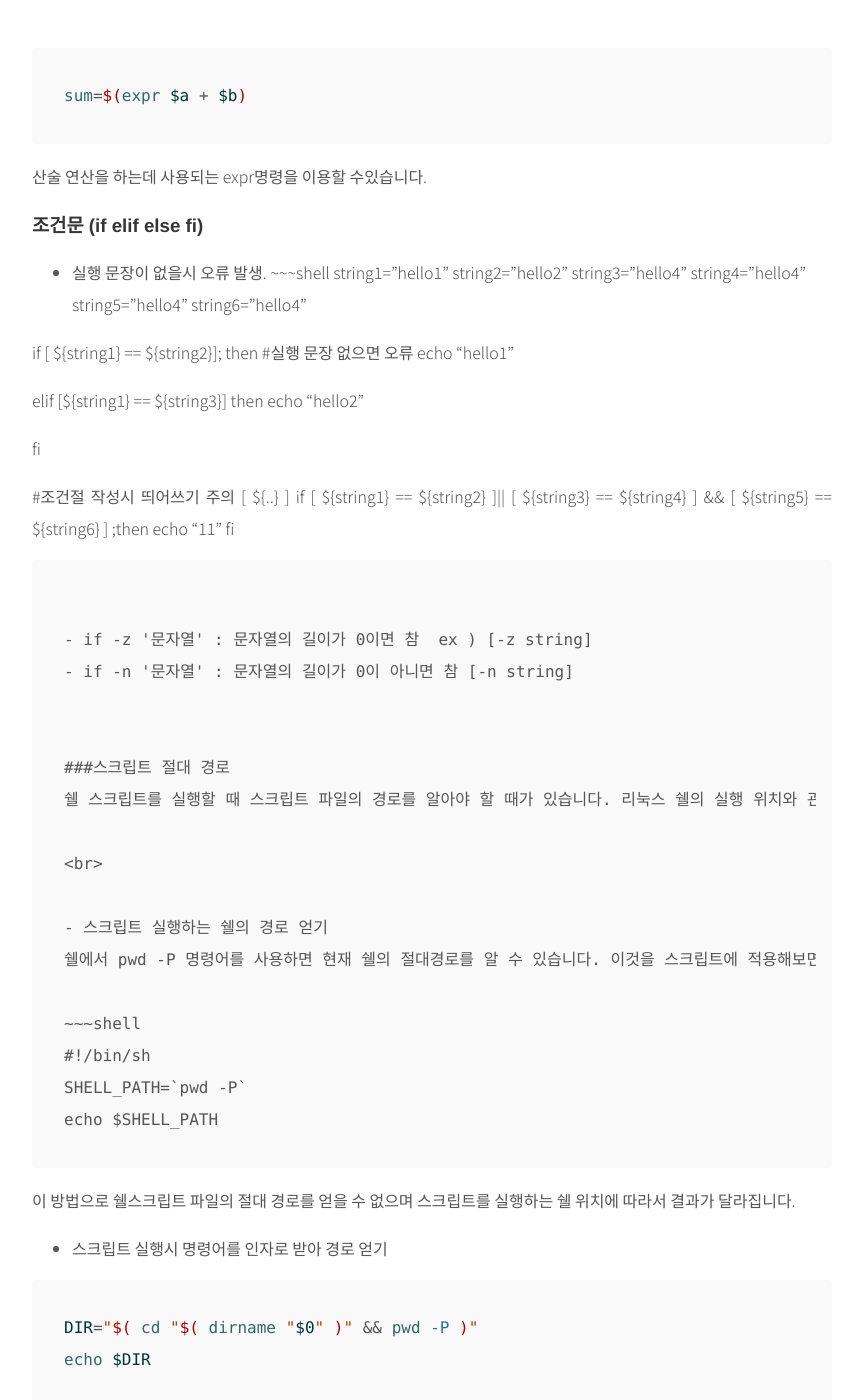
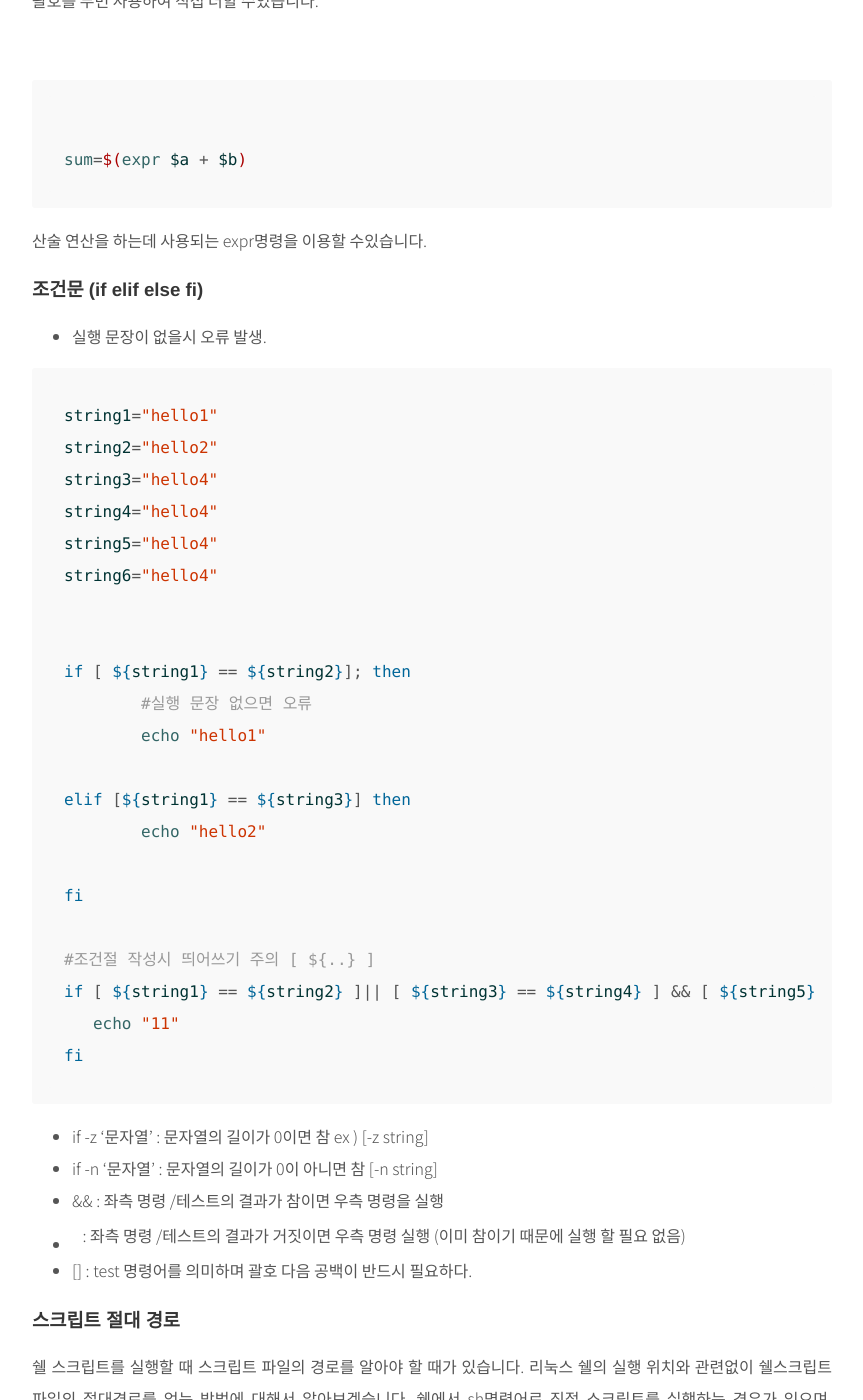
Before and after one commit to jhkim593/jhkim593.github.io, a Jekyll site: the page built from _posts/2021-11-20-shell script-posts.md, in a window 1280 px wide and 1400 px high, scrolled down 2718 px. Shown: the whole window, without its empty margins (208-1071 px from the left). Built offline with Jekyll 4.4.1, drawn with Linux system fonts in a browser that asks for light colours; some of the changed text lies outside the part shown.

Commit message:
update shell

```diff
--- a/_posts/2021-11-20-shell script-posts.md
+++ b/_posts/2021-11-20-shell script-posts.md
@@ -22,6 +22,7 @@ function string_test2() {
 
 string_test "hello" "world"
 ~~~
+
 결과로 인자값: hello world가 출력됩니다.
 
 ### 변수 (Variable)
@@ -78,6 +79,7 @@ do
 echo -n "$counter "
 done
 ~~~
+
 이중 괄호가 산술연산 기능을 확장해주기 때문에 반복문에 사용 가능합니다.
 
 ### 산술 연산
@@ -96,8 +98,10 @@ echo $sum
 
 
 ~~~shell
+
 sum=$(expr $a + $b)
 ~~~
+
 산술 연산을 하는데 사용되는 expr명령을 이용할 수있습니다.
 
 
@@ -105,6 +109,7 @@ sum=$(expr $a + $b)
 
 ### 조건문 (if elif else fi)
 - 실행 문장이 없을시 오류 발생.
+
 ~~~shell
 string1="hello1"
 string2="hello2"
@@ -112,6 +117,7 @@ string3="hello4"
 string4="hello4"
 string5="hello4"
 string6="hello4"
+
 
 if [ ${string1} == ${string2}]; then
 	#실행 문장 없으면 오류
@@ -130,9 +136,13 @@ fi
 
 - if -z '문자열' : 문자열의 길이가 0이면 참  ex ) [-z string]
 - if -n '문자열' : 문자열의 길이가 0이 아니면 참 [-n string]
+- && : 좌측 명령 /테스트의 결과가 참이면 우측 명령을 실행
+- || : 좌측 명령 /테스트의 결과가 거짓이면 우측 명령 실행 (이미 참이기 때문에 실행 할 필요 없음)
+- [] : test 명령어를 의미하며 괄호 다음 공백이 반드시 필요하다.
 
 
-###스크립트 절대 경로
+
+### 스크립트 절대 경로
 쉘 스크립트를 실행할 때 스크립트 파일의 경로를 알아야 할 때가 있습니다. 리눅스 쉘의 실행 위치와 관련없이 쉘스크립트 파일의 절대경로를 얻는 방법에 대해서 알아보겠습니다. 쉘에서 sh명령어로 직접 스크립트를 실행하는 경우가 있으며, source명령어로 환경변수만 읽어오는 경우가 있습니다. 두가지 케이스에 대해서 다른 방법을 적용하여 절대경로를 얻었습니다.
 
 <br>
@@ -154,6 +164,7 @@ echo $SHELL_PATH
 DIR="$( cd "$( dirname "$0" )" && pwd -P )"
 echo $DIR
 ~~~
+
 $0은 명령어의 첫번째 인자를 뜻하고 dirname은 문자열에서 디렉토리만 추출해주는 명령어입니다.
 스크립트 파일로 이동한 후 pwd를 통해 스크립트 파일의 절대 경로를 얻을 수 있습니다.
 
@@ -192,9 +203,12 @@ nohup java -jar snapshot.jar
 
 ~~~
 
+| (파이프라인): 파이프 라인 왼쪽의 명령결과 표준 스트림을 오른쪽 명령의 입력으로 사용한다.
+; (세미 콜론) : 왼쪽의 명령이 끝난 후 이어서 세미콜론 오른쪽의 명령어를 실행한다.
+
 
 ### Example2
 
 ~~~shell
-
+ds
 ~~~
```
